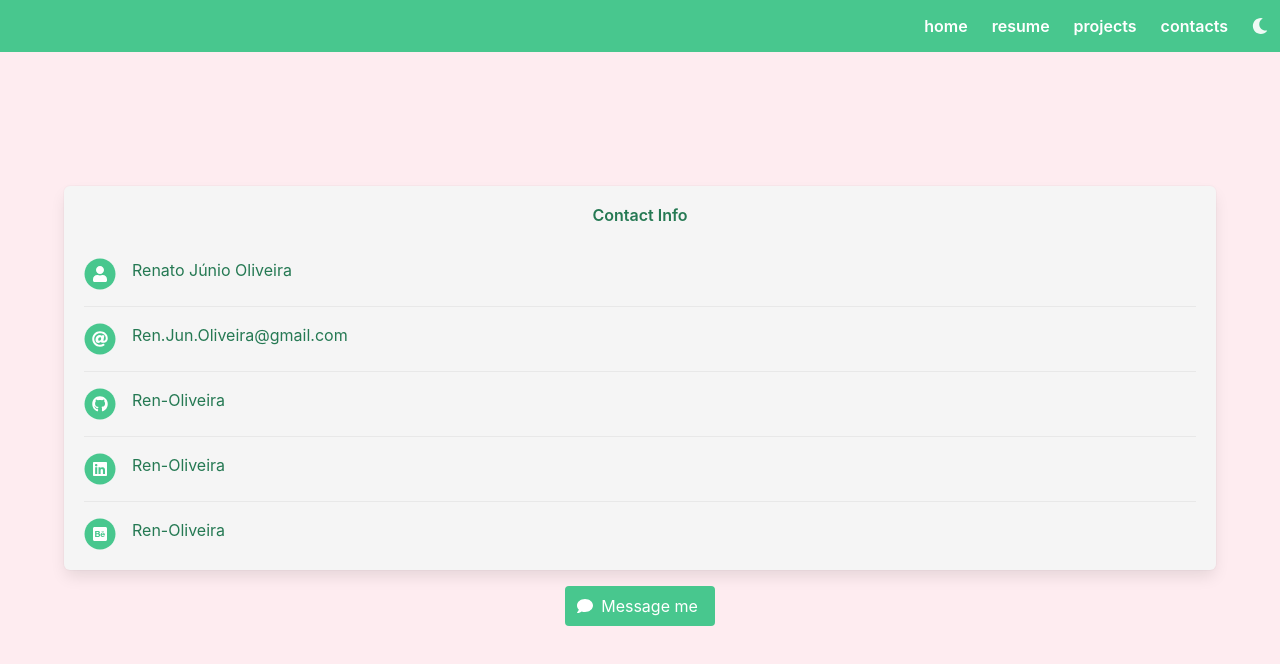
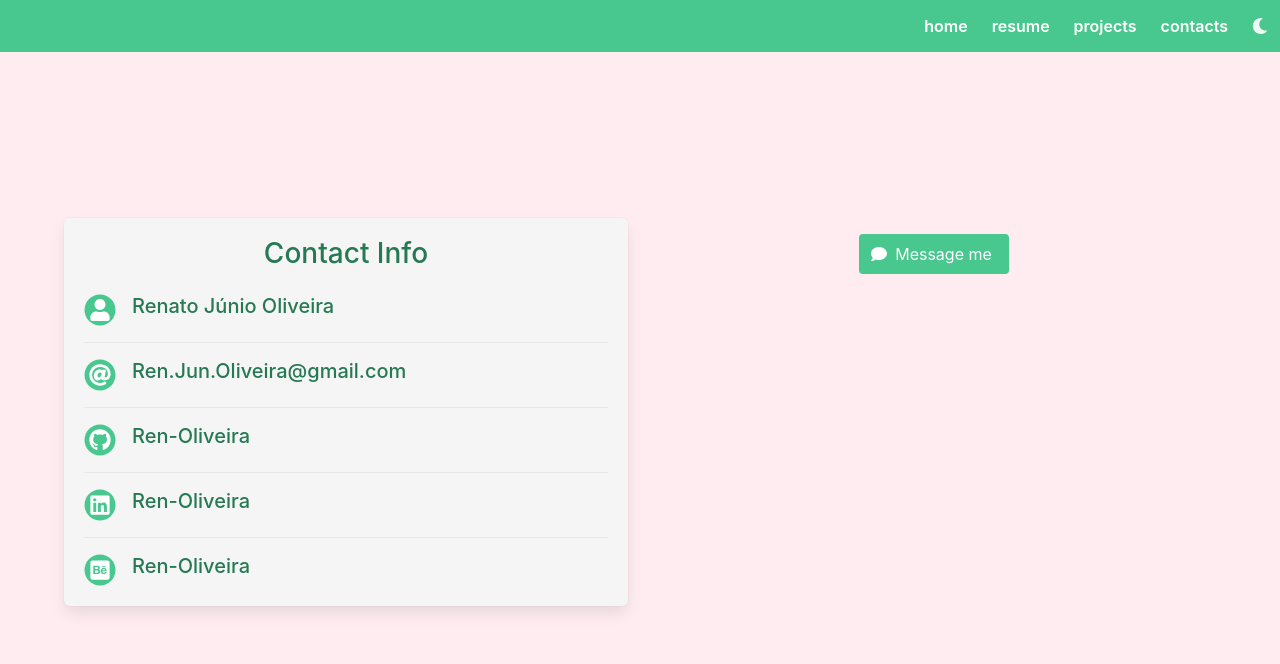
Before and after one commit to Ren-Oliveira/Resume, a React (Create React App) app: page /contacts in a window 1280 px wide. Shown: the top 664 px of the page. Built offline with nearby package versions, Linux system fonts and the light colour scheme.

Commit message:
contacts structure

```diff
--- a/src/components/layout/MainNavigation.js
+++ b/src/components/layout/MainNavigation.js
@@ -7,21 +7,17 @@ import 'bulma/css/bulma.min.css';
 
 const MainNavigation = () => {
   const [isBurgerActive, setIsBurgerActive] = useState(false);
+  const darkTheme = useTheme();
+  const updateThemeHandler = useUpdateTheme();
 
   const toggleBurgerHandler = () => setIsBurgerActive(!isBurgerActive);
 
   const activeClass = 'is-active';
   const burgerClass = 'navbar-burger has-text-white';
   const menuClass = 'navbar-menu';
-
-  const darkTheme = useTheme();
-  const updateThemeHandler = useUpdateTheme();
-
   const tabClass = 'navbar-item is-size-6 has-text-weight-semibold';
-
   const navClassDark = `navbar has-background-danger-dark is-danger is-fixed-top`;
   const navClassLight = `navbar has-background-success is-success is-fixed-top`;
-
   const iconClassLight = 'fas has-text-success-light';
   const iconClassDark = 'fas has-text-danger-light';
 
--- a/src/components/ui/resume/ContactsCard.js
+++ b/src/components/ui/resume/ContactsCard.js
@@ -15,17 +15,15 @@ import 'bulma/css/bulma.min.css';
 
 const ContactsCard = () => {
   const darkTheme = useTheme();
-
-  const boxDark = 'box content has-background-dark has-text-danger-light';
-  const boxLight = 'box content has-background-light has-text-success-dark';
-
-  const titleDark = 'has-text-centered has-text-danger-light is-size-6';
-  const titleLight = ' has-text-centered has-text-success-dark is-size-6';
-
+  const boxDark = 'box content has-background-dark has-text-danger-dark';
+  const boxLight = 'box content has-background-light has-text-success';
+  const titleClass =
+    'is-marginless has-text-weight-medium subtitle is-clickable has-text-centered';
+  const titleDark = titleClass + ' has-text-danger-light';
+  const titleLight = titleClass + ' has-text-success-dark';
   const iconDark = 'fas has-text-danger-dark';
   const iconLight = 'fas has-text-success';
   const icon = 'fas has-text-white';
-
   const media = 'media-left icon is-medium fa-layers fa-fw fa-2x';
 
   return (
@@ -35,25 +33,17 @@ const ContactsCard = () => {
       <div className="media">
         <div className={media}>
           <Icon icon={faCircle} className={darkTheme ? iconDark : iconLight} />
-          <Icon icon={faUser} className={icon} transform="shrink-8" />
+          <Icon icon={faUser} className={icon} transform="shrink-5" />
         </div>
         <div className={darkTheme ? titleDark : titleLight}>
           Renato Júnio Oliveira
         </div>
       </div>
 
-      {/* <div className="media">
-        <div className={media}>
-          <Icon icon={faCircle} className={darkTheme ? iconDark : iconLight} />
-          <Icon icon={faMapMarker} className={icon} transform="shrink-8" />
-        </div>
-        <p className={darkTheme ? titleDark : titleLight}>Portugal, Braga</p>
-      </div> */}
-
       <div className="media">
         <div className={media}>
           <Icon icon={faCircle} className={darkTheme ? iconDark : iconLight} />
-          <Icon icon={faAt} className={icon} transform="shrink-8" />
+          <Icon icon={faAt} className={icon} transform="shrink-5" />
         </div>
         <a
           href="mailto:ren-jun-oliveira@gmail.com"
@@ -66,7 +56,7 @@ const ContactsCard = () => {
       <div className="media">
         <div className={media}>
           <Icon icon={faCircle} className={darkTheme ? iconDark : iconLight} />
-          <Icon icon={faGithub} className={icon} transform="shrink-8" />
+          <Icon icon={faGithub} className={icon} transform="shrink-5" />
         </div>
         <a
           href="https://github.com/Ren-Oliveira"
@@ -81,7 +71,7 @@ const ContactsCard = () => {
       <div className="media">
         <div className={media}>
           <Icon icon={faCircle} className={darkTheme ? iconDark : iconLight} />
-          <Icon icon={faLinkedin} className={icon} transform="shrink-8" />
+          <Icon icon={faLinkedin} className={icon} transform="shrink-5" />
         </div>
         <a
           href="https://www.linkedin.com/in/ren-oliveira/"
@@ -92,10 +82,11 @@ const ContactsCard = () => {
           Ren-Oliveira
         </a>
       </div>
+
       <div className="media">
         <div className={media}>
           <Icon icon={faCircle} className={darkTheme ? iconDark : iconLight} />
-          <Icon icon={faBehanceSquare} className={icon} transform="shrink-8" />
+          <Icon icon={faBehanceSquare} className={icon} transform="shrink-5" />
         </div>
         <a
           href="https://www.behance.net/ren-oliveira"
--- a/src/pages/Contacts.js
+++ b/src/pages/Contacts.js
@@ -14,12 +14,16 @@ const Contacts = () => {
     <div className={darkTheme ? classDark : classLight}>
       <div className="hero is-fullheight">
         <div className="hero-body">
-          <div className="container">
-            <div className="mt-5">
-              <ContactsCard />
+          <div className="container mt-5">
+            <div className="columns">
+              <div className="column is-half">
+                <ContactsCard />
+              </div>
+
+              <div className="column is-half">
+                <MessageMe />
+              </div>
             </div>
-
-            <MessageMe />
           </div>
         </div>
       </div>
```
